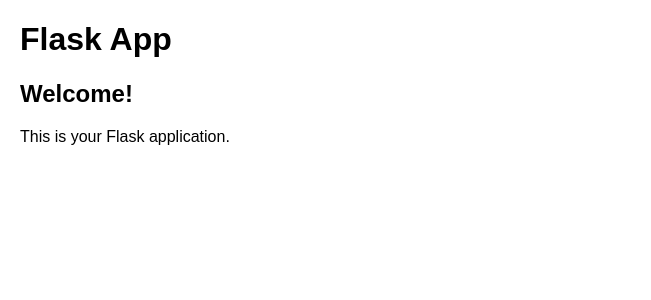
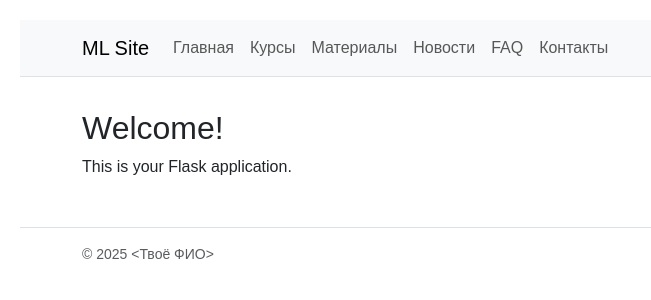
Before and after one commit to Oetas/vkrsite, a Flask app: template app/templates/index.html in a window 1280 px wide. Shown: the top 300 px of the page, without its empty margins (0-651 px from the left). Run offline with Flask 3, Linux system fonts and the light colour scheme; the template is opened without the code that fills it, so the values that code supplies are empty.

Commit message:
Создан базовый шаблон base.html

```diff
--- a/app/templates/base.html
+++ b/app/templates/base.html
@@ -1,17 +1,54 @@
 <!doctype html>
-<html lang="en">
+<html lang="ru">
 <head>
   <meta charset="utf-8">
-  <title>{% block title %}Flask App{% endblock %}</title>
-  <link rel="stylesheet" href="{{ url_for('static', filename='style.css') }}">
+  <title>{{ title or "ML-Учебник" }}</title>
+  <meta name="viewport" content="width=device-width,initial-scale=1">
+  <!-- Bootstrap CDN -->
+  <link href="https://cdn.jsdelivr.net/npm/bootstrap@5.3.3/dist/css/bootstrap.min.css" rel="stylesheet">
+  <link href="/static/style.css" rel="stylesheet">
 </head>
 <body>
-  <header>
-    <h1>Flask App</h1>
-  </header>
+<nav class="navbar navbar-expand-lg bg-body-tertiary border-bottom mb-3">
+  <div class="container">
+    <a class="navbar-brand" href="/">ML Site</a>
+    <button class="navbar-toggler" type="button" data-bs-toggle="collapse" data-bs-target="#nav">
+      <span class="navbar-toggler-icon"></span>
+    </button>
+    <div id="nav" class="collapse navbar-collapse">
+      <ul class="navbar-nav me-auto">
+        <li class="nav-item"><a class="nav-link" href="/">Главная</a></li>
+        <li class="nav-item"><a class="nav-link" href="/courses">Курсы</a></li>
+        <li class="nav-item"><a class="nav-link" href="/materials">Материалы</a></li>
+        <li class="nav-item"><a class="nav-link" href="/news">Новости</a></li>
+        <li class="nav-item"><a class="nav-link" href="/faq">FAQ</a></li>
+        <li class="nav-item"><a class="nav-link" href="/contacts">Контакты</a></li>
+      </ul>
+    </div>
+  </div>
+</nav>
 
-  <main>
-    {% block content %}{% endblock %}
-  </main>
+<div class="container">
+  <!-- Хлебные крошки -->
+  <nav aria-label="breadcrumb">
+    <ol class="breadcrumb">
+      {% for name, url in crumbs or [] %}
+        {% if loop.last %}
+          <li class="breadcrumb-item active" aria-current="page">{{ name }}</li>
+        {% else %}
+          <li class="breadcrumb-item"><a href="{{ url }}">{{ name }}</a></li>
+        {% endif %}
+      {% endfor %}
+    </ol>
+  </nav>
+
+  {% block content %}{% endblock %}
+</div>
+
+<footer class="border-top mt-5 py-3">
+  <div class="container small text-muted">© 2025 <Твоё ФИО></div>
+</footer>
+
+<script src="https://cdn.jsdelivr.net/npm/bootstrap@5.3.3/dist/js/bootstrap.bundle.min.js"></script>
 </body>
 </html>
```
